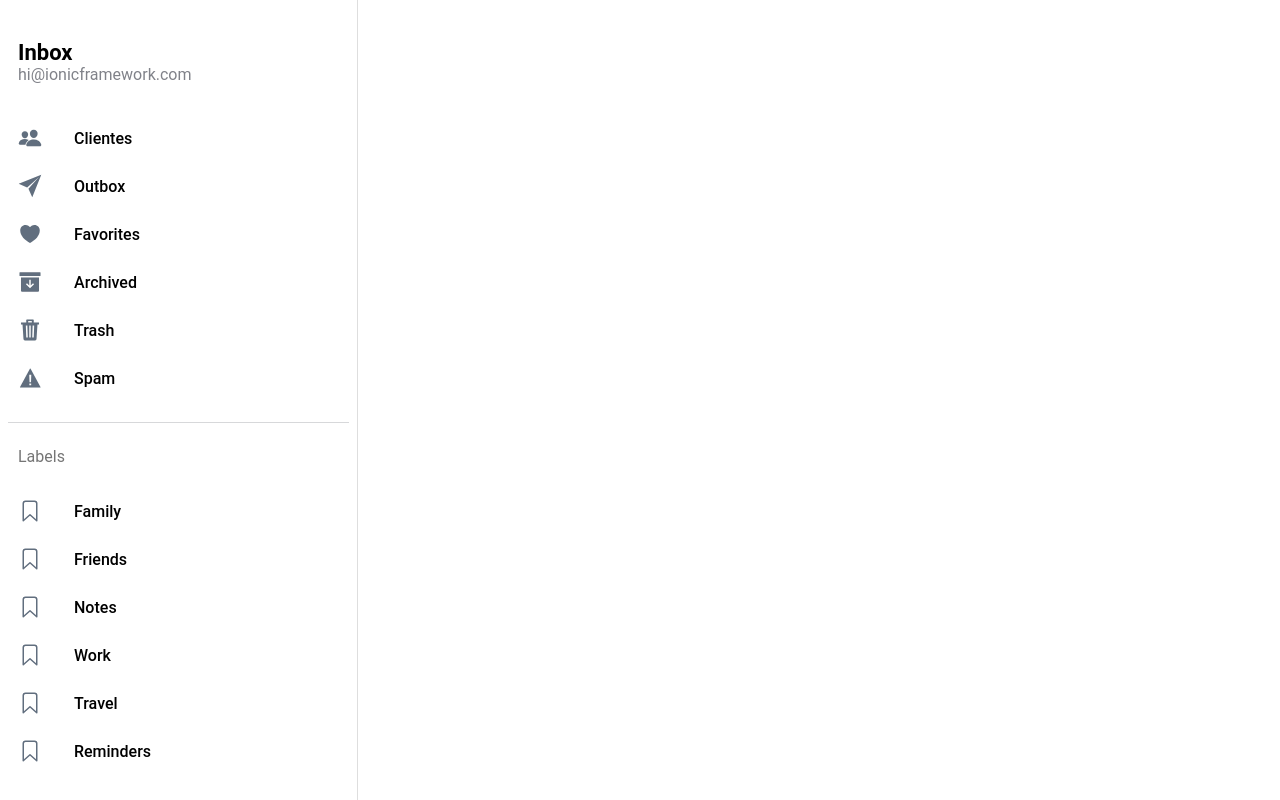
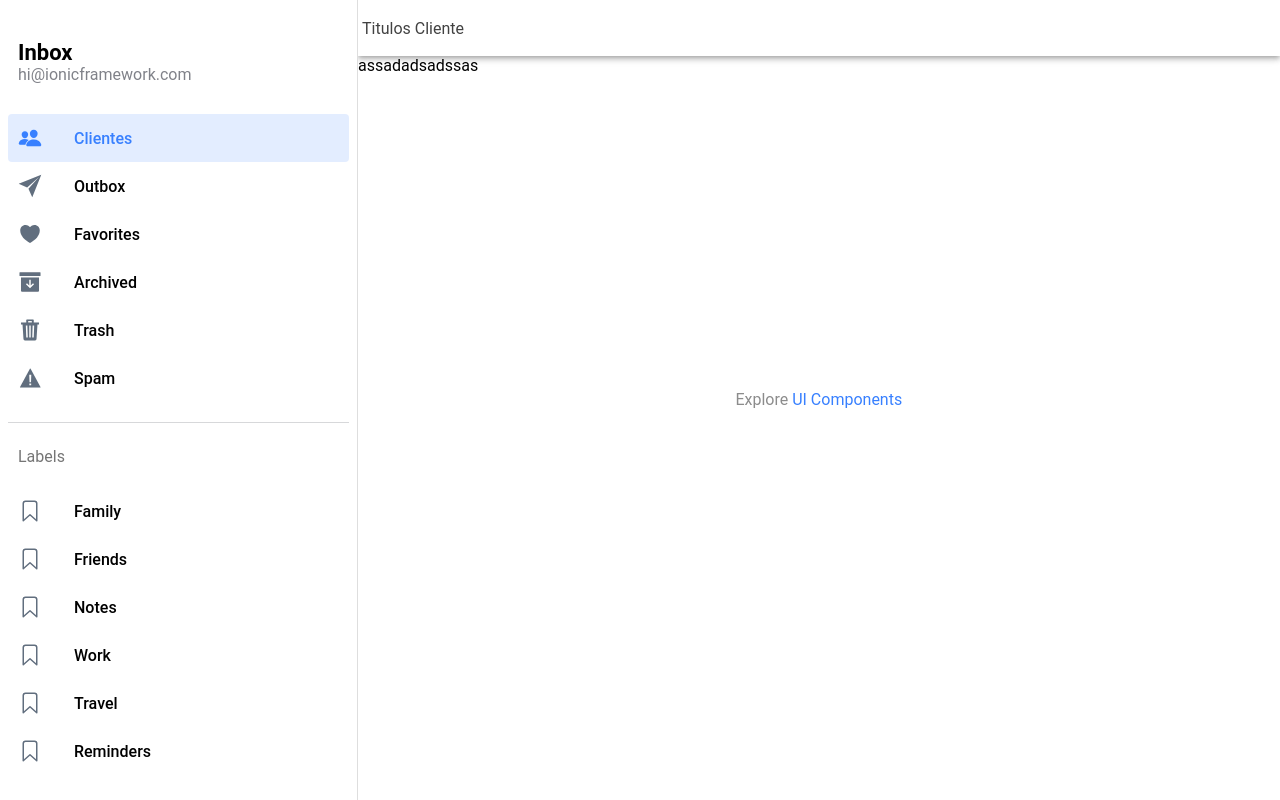
Before and after one commit to denisrold/React-Java-Ionic, a React (Vite) app in the folder cursoreactionic/: page /page/Customers in a window 1280 px wide. Built offline with nearby package versions, Linux system fonts and the light colour scheme.

Commit message:
Page costumers

```diff
--- a/cursoreactionic/src/App.tsx
+++ b/cursoreactionic/src/App.tsx
@@ -22,6 +22,7 @@ import '@ionic/react/css/display.css';
 
 /* Theme variables */
 import './theme/variables.css';
+import CustomerList from './pages/customer/CustomerList';
 
 setupIonicReact();
 
@@ -33,13 +34,13 @@ const App: React.FC = () => {
           <Menu />
           <IonRouterOutlet id="main">
             <Route path="/" exact={true}>
-              <Redirect to="/folder/Inbox" />
+              <Redirect to="/page/Customers" />
             </Route>
-            <Route path="/page/customers" exact={true}>
+
+            <Route path="/page/Customers" exact={true}>
+              <CustomerList />
             </Route>
-            <Route path="/folder/:name" exact={true}>
-              <Page />
-            </Route>
+
           </IonRouterOutlet>
         </IonSplitPane>
       </IonReactRouter>
--- a/cursoreactionic/src/components/Menu.tsx
+++ b/cursoreactionic/src/components/Menu.tsx
@@ -24,7 +24,7 @@ interface AppPage {
 const appPages: AppPage[] = [
   {
     title: 'Clientes',
-    url: '/page/customers',
+    url: '/page/Customers',
     iosIcon: mailOutline,
     mdIcon: people
   },
--- a/cursoreactionic/src/pages/customer/CustomerList.tsx
+++ b/cursoreactionic/src/pages/customer/CustomerList.tsx
@@ -14,6 +14,7 @@ const CustomerList: React.FC = () => {
             <IonMenuButton />
           </IonButtons>
           <IonTitle>{name}</IonTitle>
+          Titulos Cliente
         </IonToolbar>
       </IonHeader>
 
@@ -23,7 +24,7 @@ const CustomerList: React.FC = () => {
             <IonTitle size="large">{name}</IonTitle>
           </IonToolbar>
         </IonHeader>
-        <ExploreContainer name={name} />
+        <ExploreContainer name={name} />assadadsadssas
       </IonContent>
     </IonPage>
   );
```
